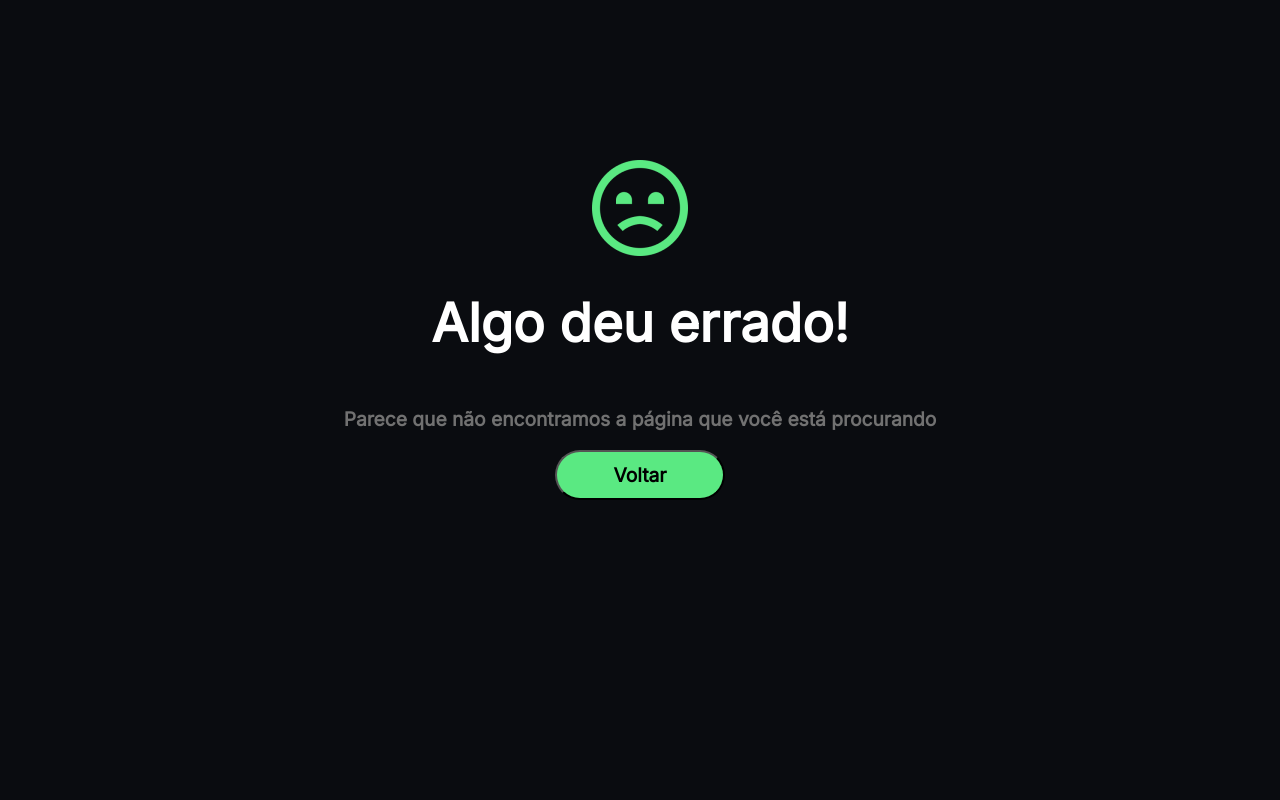
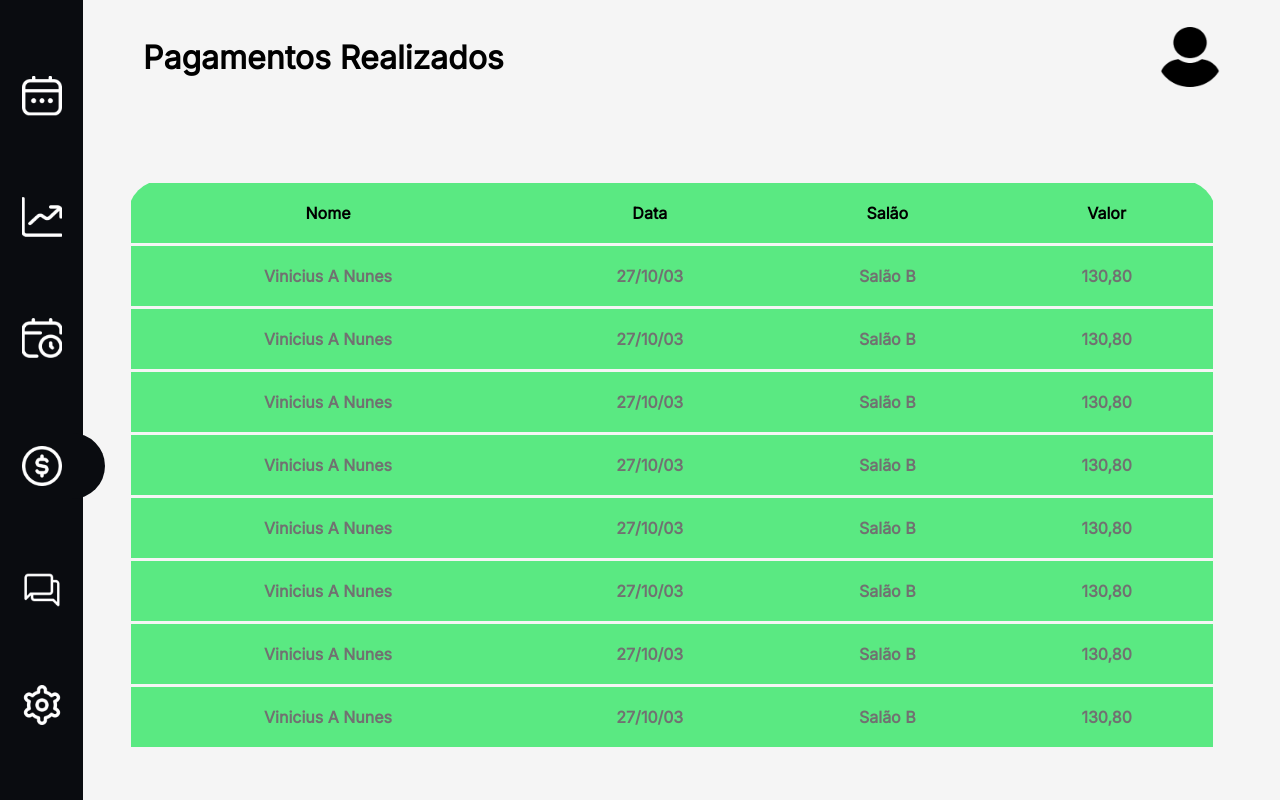
Before and after one commit to ezSchedule/ezSchedule.ui, a React (Create React App) app in the folder front-ezchedule/: page /paymentAdm in a window 1280 px wide. Built offline with nearby package versions, Linux system fonts and the light colour scheme.

Commit message:
Pagina de pagamentos.

```diff
--- a/front-ezchedule/src/App.js
+++ b/front-ezchedule/src/App.js
@@ -10,6 +10,7 @@ import SendEmail from './pages/recoverPassword/SendEmail';
 import SecurityCode from './pages/recoverPassword/SecurityCode';
 import UpdatePassword from './pages/recoverPassword/UpdatePassword';
 import Service from './pages/Administrator/Service/Index';
+import Payment from './pages/Administrator/Payment';
 
 function App() {
   return (
@@ -25,6 +26,7 @@ function App() {
           <Route path='/securityCode' element={<SecurityCode />} />
           <Route path='/updatePassword' element={<UpdatePassword />} />
           <Route path='/servicesAdm' element={<Service />} />
+          <Route path='/paymentAdm' element={<Payment />} />
           <Route path='*' element={<NotFound />} />
         </Routes>
       </BrowserRouter>
--- a/front-ezchedule/src/components/internal/SideBar/index.js
+++ b/front-ezchedule/src/components/internal/SideBar/index.js
@@ -20,9 +20,9 @@ const Sidebar = () => {
             <NavLink to="/servicesAdm">
                 <img className='img' src={imgCalendarClock} />
             </NavLink>
-            <div>
+            <NavLink to="/paymentAdm">
                 <img className='img' src={imgMoney} />
-            </div>
+            </NavLink>
             <div>
                 <img className='img' src={imgForum} />
             </div>
--- /dev/null
+++ b/front-ezchedule/src/components/internal/TablePayment/index.js
@@ -0,0 +1,80 @@
+import React from 'react'
+import './tablePayment.css'
+
+const TablePayment = () => {
+    return (
+        <>
+            <table>
+                <tr className='title'>
+                    <th>Nome</th>
+                    <th>Data</th>
+                    <th>Salão</th>
+                    <th>Valor</th>
+                </tr>
+                <tr className="dataTable">
+                    <td>Vinicius A Nunes</td>
+                    <td>27/10/03</td>
+                    <td>Salão B</td>
+                    <td>130,80</td>
+                </tr>
+                <tr className="dataTable">
+                    <td>Vinicius A Nunes</td>
+                    <td>27/10/03</td>
+                    <td>Salão B</td>
+                    <td>130,80</td>
+                </tr>
+                <tr className="dataTable">
+                    <td>Vinicius A Nunes</td>
+                    <td>27/10/03</td>
+                    <td>Salão B</td>
+                    <td>130,80</td>
+                </tr>
+                <tr className="dataTable">
+                    <td>Vinicius A Nunes</td>
+                    <td>27/10/03</td>
+                    <td>Salão B</td>
+                    <td>130,80</td>
+                </tr>
+                <tr className="dataTable">
+                    <td>Vinicius A Nunes</td>
+                    <td>27/10/03</td>
+                    <td>Salão B</td>
+                    <td>130,80</td>
+                </tr>
+                <tr className="dataTable">
+                    <td>Vinicius A Nunes</td>
+                    <td>27/10/03</td>
+                    <td>Salão B</td>
+                    <td>130,80</td>
+                </tr>
+                <tr className="dataTable">
+                    <td>Vinicius A Nunes</td>
+                    <td>27/10/03</td>
+                    <td>Salão B</td>
+                    <td>130,80</td>
+                </tr>
+                <tr className="dataTable">
+                    <td>Vinicius A Nunes</td>
+                    <td>27/10/03</td>
+                    <td>Salão B</td>
+                    <td>130,80</td>
+                </tr>
+                <tr className="dataTable">
+                    <td>Vinicius A Nunes</td>
+                    <td>27/10/03</td>
+                    <td>Salão B</td>
+                    <td>130,80</td>
+                </tr>
+                <tr className="dataTable">
+                    <td>Vinicius A Nunes</td>
+                    <td>27/10/03</td>
+                    <td>Salão B</td>
+                    <td>130,80</td>
+                </tr>
+
+            </table>
+        </>
+    )
+}
+
+export default TablePayment
--- /dev/null
+++ b/front-ezchedule/src/components/internal/TablePayment/tablePayment.css
@@ -0,0 +1,42 @@
+table {
+  border-collapse: collapse;
+  width: 100%;
+  background-color: #5AE982;
+  overflow-y: scroll;
+  text-align: center;
+  border-radius: 35px;
+  margin-top: 10px;
+}
+
+
+table td,
+table th {
+  padding: 20px;
+}
+
+
+table .dataTable:hover {
+  color: #f5f5f5;
+  cursor: pointer;
+  border-radius: 35px;
+}
+
+table tr {
+  border: 3px solid #f5f5f5;
+  color: #717171;
+  font-weight: bolder;
+}
+
+#cusomers th {
+  padding-top: 12px;
+  padding-bottom: 12px;
+  text-align: left;
+  background-color: #5AE982;
+  color: black;
+  text-align: center;
+}
+
+.title{
+  color: black;
+  font-weight: 900;
+}
--- /dev/null
+++ b/front-ezchedule/src/pages/Administrator/Payment/index.js
@@ -0,0 +1,25 @@
+import React from 'react'
+import './payment.css';
+import Sidebar from '../../../components/internal/SideBar/index';
+import HeaderInternal from '../../../components/internal/Header';
+import TablePayment from '../../../components/internal/TablePayment';
+
+
+
+const Payment = () => {
+    return (
+        <>
+            <div className='mainPayment'>
+                <Sidebar />
+                <HeaderInternal text="Pagamentos Realizados" />
+            </div>
+            <div className='payment'>
+                <div>
+                <TablePayment />
+                </div>
+            </div>
+        </>
+    )
+}
+
+export default Payment;
--- /dev/null
+++ b/front-ezchedule/src/pages/Administrator/Payment/payment.css
@@ -0,0 +1,24 @@
+.mainPayment{
+    background-color: #f5f5f5;
+    width: 100vw;
+    height: 15vh;
+    display: flex;
+}
+
+.payment{
+    background-color: #f5f5f5;
+    width: 100vw;
+    display: flex;
+    height: 85vh;
+    justify-content: center;
+    align-items: center;
+    flex-direction: column;
+}
+
+.payment div{
+    width: 85%;
+    margin-left: 5%;
+    height: 70vh;
+    overflow-y: scroll;
+    padding: 0px 20px 20px 20px;
+}
```
